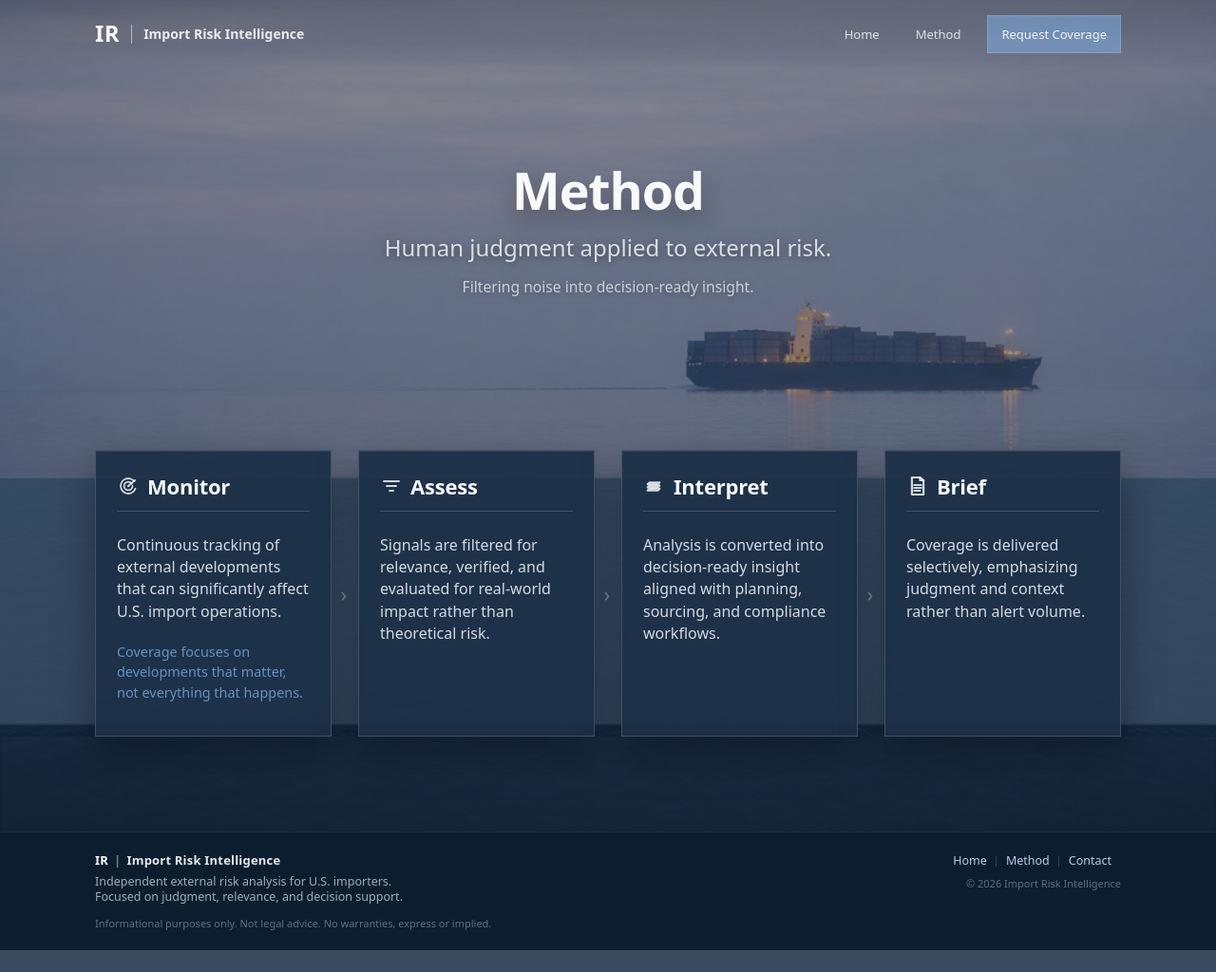
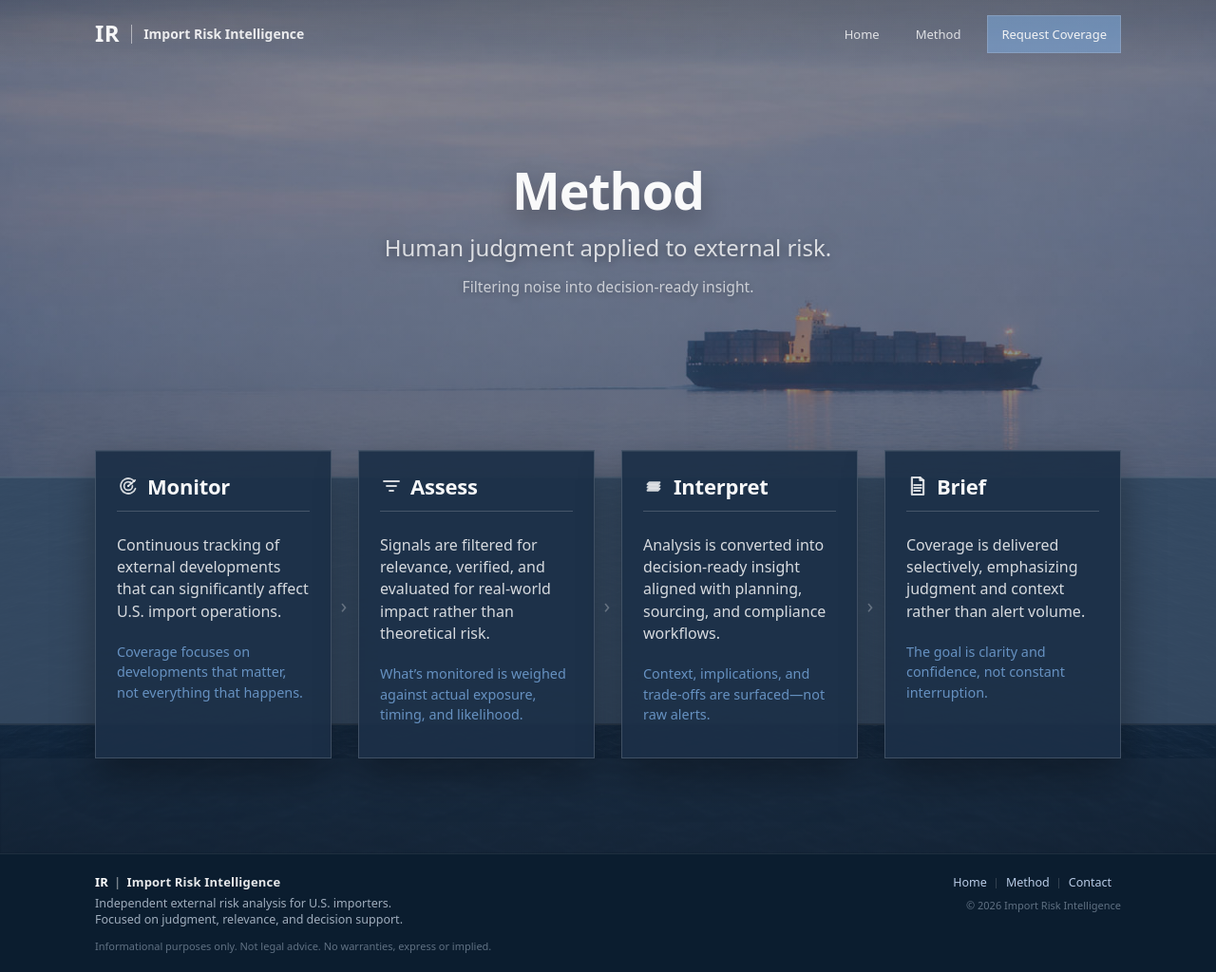
Before and after one commit to importrisk/import-risk-intelligence-site, a Jekyll site: the page built from method.html, in a window 1280 px wide. Shown: the whole page at 95% size. Built offline with Jekyll 4.4.1, drawn with Linux system fonts in a browser that asks for light colours; before the commit the page ends 1001 px from its top, so only the background shows below that.

Commit message:
Update method.html

```diff
--- a/method.html
+++ b/method.html
@@ -99,6 +99,9 @@ description: How Import Risk Intelligence evaluates and tracks supply-chain risk
       Signals are filtered for relevance, verified, and evaluated for
       real-world impact rather than theoretical risk.
     </p>
+    <p class="mf-subtle">
+ What’s monitored is weighed against actual exposure, timing, and likelihood.
+</p>
 
   </div>
 </article>
@@ -121,8 +124,6 @@ description: How Import Risk Intelligence evaluates and tracks supply-chain risk
   <!-- bottom layer -->
   <path d="M6.5 14.75h11l-2 2H4.5l2-2Z"/>
 </svg>
-
-
               </span>
 
               <h3 class="mf-title">Interpret</h3>
@@ -132,6 +133,9 @@ description: How Import Risk Intelligence evaluates and tracks supply-chain risk
               Analysis is converted into decision-ready insight aligned with
               planning, sourcing, and compliance workflows.
             </p>
+              <p class="mf-subtle">
+Context, implications, and trade-offs are surfaced—not raw alerts.
+</p>
 
           </div>
         </article>
@@ -172,6 +176,9 @@ description: How Import Risk Intelligence evaluates and tracks supply-chain risk
               Coverage is delivered selectively, emphasizing judgment and context
               rather than alert volume.
             </p>
+             <p class="mf-subtle">
+The goal is clarity and confidence, not constant interruption.
+</p>
 
           </div>
         </article>
```
